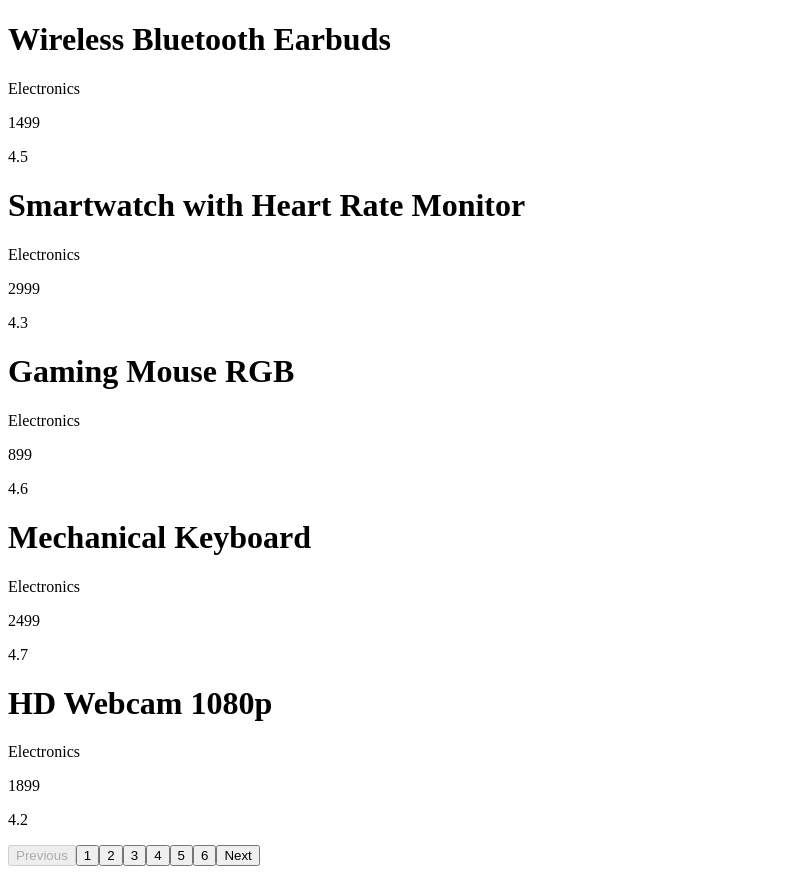
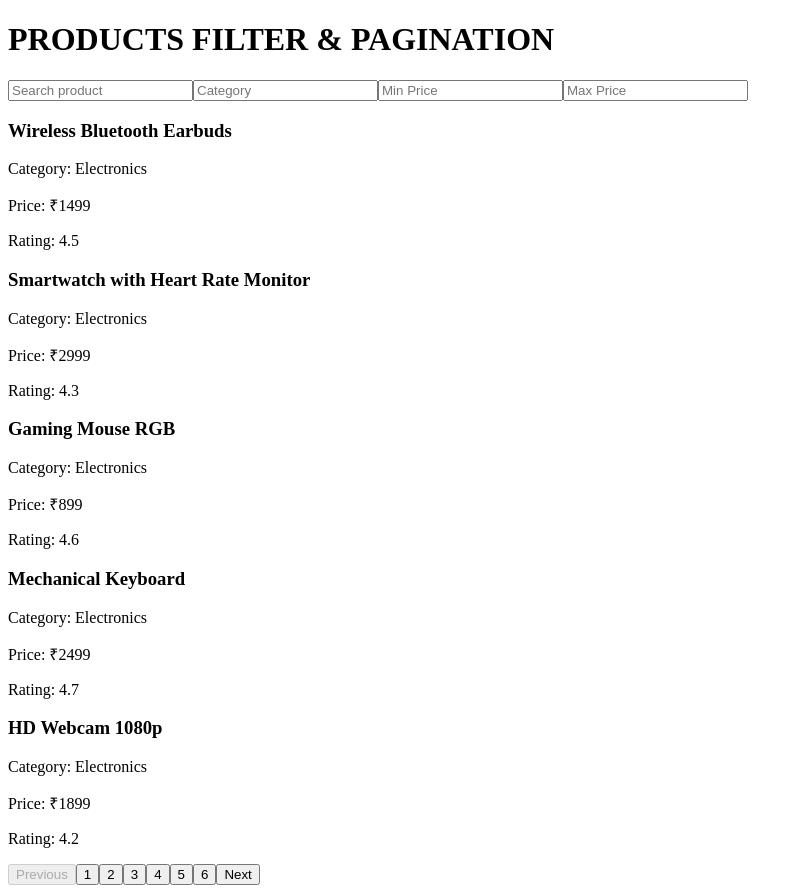
Before and after one commit to karanjoshi-kj/REACT, a React (Vite) app in the folder demo/: page / in a window 1280 px wide. Shown: the whole page, without its empty margins (0-803 px from the left). Built offline with nearby package versions, Linux system fonts and the light colour scheme.

Commit message:
PAGENATION QUESTION PRATICE

```diff
--- /dev/null
+++ b/demo/src/components/PAGENATION/FilterSection.jsx
@@ -0,0 +1,55 @@
+import React from "react";
+
+const FilterSection = ({
+  search, setSearch,
+  category, setCategory,
+  minPrice, setMinPrice,
+  maxPrice, setMaxPrice,
+  setCurrentPage
+}) => {
+  return (
+    <div className="filter-container">
+      <input
+        type="text"
+        placeholder="Search product"
+        value={search}
+        onChange={(e) => {
+          setSearch(e.target.value);
+          setCurrentPage(1);
+        }}
+      />
+
+      <input
+        type="text"
+        placeholder="Category"
+        value={category}
+        onChange={(e) => {
+          setCategory(e.target.value);
+          setCurrentPage(1);
+        }}
+      />
+
+      <input
+        type="number"
+        placeholder="Min Price"
+        value={minPrice}
+        onChange={(e) => {
+          setMinPrice(e.target.value);
+          setCurrentPage(1);
+        }}
+      />
+
+      <input
+        type="number"
+        placeholder="Max Price"
+        value={maxPrice}
+        onChange={(e) => {
+          setMaxPrice(e.target.value);
+          setCurrentPage(1);
+        }}
+      />
+    </div>
+  );
+};
+
+export default FilterSection;
--- a/demo/src/components/PAGENATION/Importpagenation.jsx
+++ b/demo/src/components/PAGENATION/Importpagenation.jsx
@@ -1,22 +1,59 @@
 import React, { useState } from "react";
 import Pagedata from "./Pagedata.json";
+import FilterSection from "./FilterSection";
+
 const Importpagenation = () => {
   const [currentPage, setCurrentPage] = useState(1);
   const itemPerPage = 5;
+
+  const [search, setSearch] = useState("");
+  const [category, setCategory] = useState("");
+  const [minPrice, setMinPrice] = useState("");
+  const [maxPrice, setMaxPrice] = useState("");
+
+  const filteredproduct = Pagedata.filter((product) => {
+    const namematch = product.name.toLowerCase().includes(search.toLowerCase());
+    const categorymatch = category === "" || product.category.toLowerCase() === category.toLowerCase();
+    const minmatch = minPrice === "" || product.price >= Number(minPrice);
+    const maxmatch = maxPrice === "" || product.price <= Number(maxPrice);
+
+    return namematch && categorymatch && minmatch && maxmatch;
+  });
+
   const lastIndex = currentPage * itemPerPage;
   const firstIndex = lastIndex - itemPerPage;
-  const currentItems = Pagedata.slice(firstIndex, lastIndex);
-  const totalpages = Math.ceil(Pagedata.length / itemPerPage);
+  const currentItems = filteredproduct.slice(firstIndex, lastIndex);
+  const totalpages = Math.ceil(filteredproduct.length / itemPerPage);
+
   return (
-    <div>
-      {currentItems.map((prod) => (
-        <div key={prod.id}>
-          <h1>{prod.name}</h1>
-          <p>{prod.category}</p>
-          <p>{prod.price}</p>
-          <p>{prod.rating}</p>
+    <div className="container">
+      <h1 className="heading">PRODUCTS FILTER & PAGINATION</h1>
+
+      <FilterSection
+        search={search}
+        setSearch={setSearch}
+        category={category}
+        setCategory={setCategory}
+        minPrice={minPrice}
+        setMinPrice={setMinPrice}
+        maxPrice={maxPrice}
+        setMaxPrice={setMaxPrice}
+        setCurrentPage={setCurrentPage}
+      />
+
+      {currentItems.length > 0 ? (
+        currentItems.map((prod) => (
+          <div key={prod.id} className="product-card">
+            <h3>{prod.name}</h3>
+            <p>Category: {prod.category}</p>
+            <p>Price: ₹{prod.price}</p>
+            <p>Rating: {prod.rating}</p>
           </div>
-      ))}
+        ))
+      ) : (
+        <p className="no-results">Koi product nahi mila!</p>
+      )}
+
       <div className="btn-parent">
         <button
           disabled={currentPage === 1}
@@ -25,17 +62,21 @@ const Importpagenation = () => {
           Previous
         </button>
 
-                {Array.from({ length: totalpages }, (_, pageNumber) => (
+        {Array.from({ length: totalpages }, (_, pageNumber) => {
+          const pageNum = pageNumber + 1;
+          return (
             <button
               key={pageNumber}
-                        onClick={() => setCurrentPage(pageNumber + 1)}
+              className={currentPage === pageNum ? "active-page" : ""}
+              onClick={() => setCurrentPage(pageNum)}
             >
-                        {pageNumber + 1}
+              {pageNum}
             </button>
-                ))}
+          );
+        })}
 
         <button
-                    disabled={currentPage === totalpages}
+          disabled={currentPage === totalpages || totalpages === 0}
           onClick={() => setCurrentPage(currentPage + 1)}
         >
           Next
```
Lines whose indentation alone changed are shown as unchanged.
